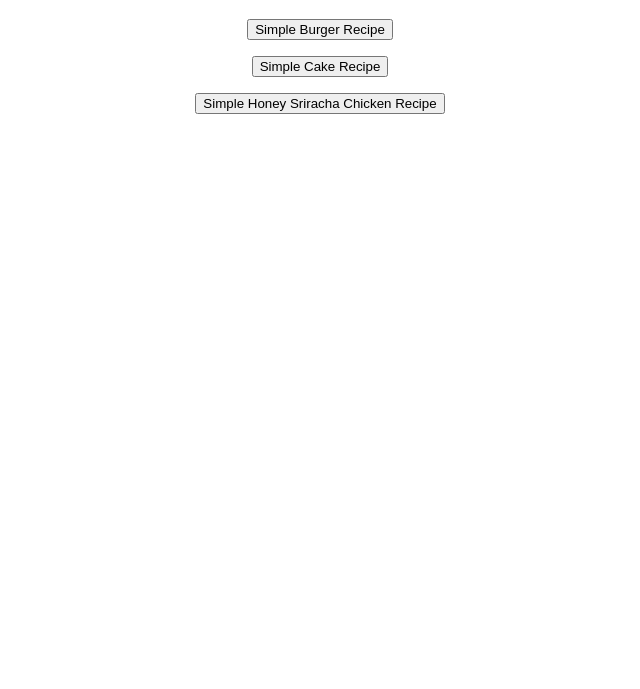
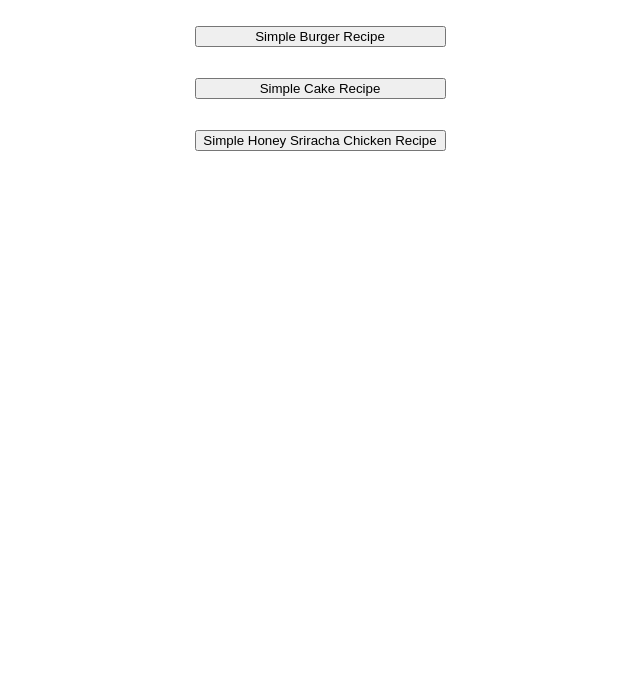
Before and after one commit to syntax-0/odin-recipes, a plain HTML site: page index.html in a window 1280 px wide. Shown: the part 111-800 px from the top of the page, without its empty margins (320-960 px from the left). Drawn offline with Linux system fonts and the light colour scheme.

Commit message:
added margins to the button and increased the width

```diff
--- a/index.html
+++ b/index.html
@@ -12,15 +12,15 @@
     <h1>Odin Recipes</h1>
 
     <div class="anchor">
-        <a href="recipes/Simple Burger.html"><button>Simple Burger Recipe</button></a>
+        <a id="a1" href="recipes/Simple Burger.html"><button>Simple Burger Recipe</button></a>
 
         <p></p>
 
-        <a href="recipes/Simple Cake.html"><button>Simple Cake Recipe</button></a>
+        <a id="a2" href="recipes/Simple Cake.html"><button>Simple Cake Recipe</button></a>
 
         <p></p>
 
-        <a href="recipes/Simple Honey Sriracha Chicken.html"><button>Simple Honey Sriracha Chicken Recipe</button></a>
+        <a id="a3" href="recipes/Simple Honey Sriracha Chicken.html"><button>Simple Honey Sriracha Chicken Recipe</button></a>
     </div>
 
 </body>
--- a/styles.css
+++ b/styles.css
@@ -6,5 +6,9 @@ h1 {
 
 .anchor {
     text-align: center;
+}
 
+button{
+    margin: 7.5px;
+    width: 251px;
 }
```
